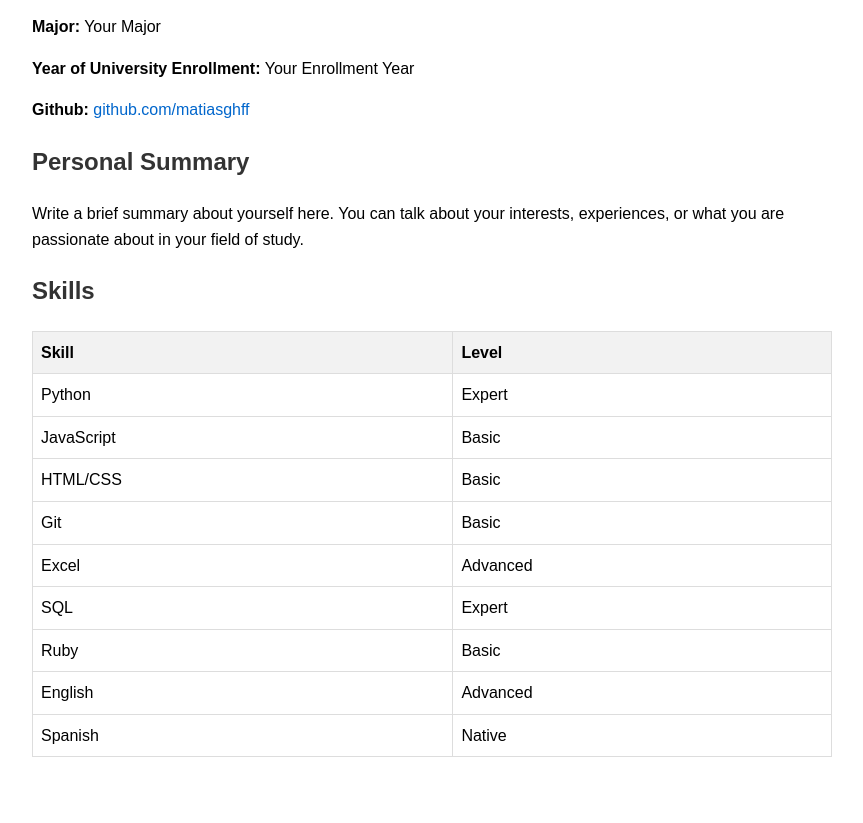
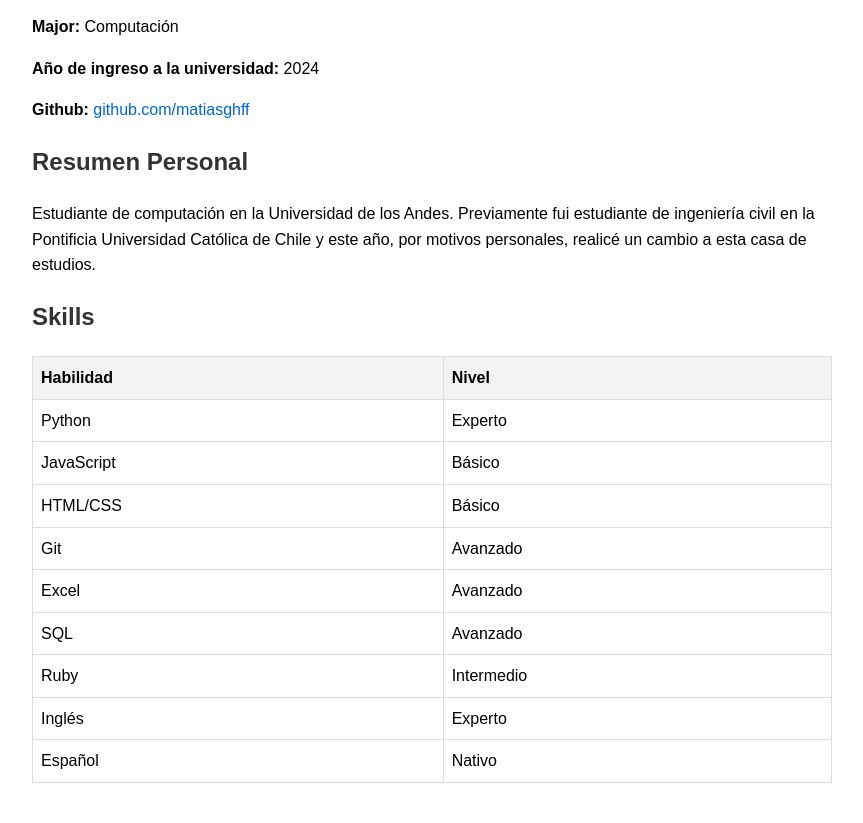
Before and after one commit to matiasghff/matiasghff.github.io, a plain HTML site: page index.html in a window 1280 px wide. Shown: the part 100-923 px from the top of the page, without its empty margins (208-1071 px from the left). Before the commit the page ends 897 px from the top, so only its background shows below. Drawn offline with Linux system fonts and the light colour scheme.

Commit message:
Actualizando datos pagina

```diff
--- a/index.html
+++ b/index.html
@@ -3,7 +3,7 @@
 <head>
     <meta charset="UTF-8">
     <meta name="viewport" content="width=device-width, initial-scale=1.0">
-    <title>Personal Page</title>
+    <title>Página Personal</title>
     <style>
         body {
             font-family: Arial, sans-serif;
@@ -42,57 +42,57 @@
 </head>
 <body>
 
-    <h1>Your Name</h1>
-    <p><strong>Major:</strong> Your Major</p>
-    <p><strong>Year of University Enrollment:</strong> Your Enrollment Year</p>
+    <h1>Matías García-Huidobro</h1>
+    <p><strong>Major:</strong> Computación</p>
+    <p><strong>Año de ingreso a la universidad:</strong> 2024</p>
     <p><strong>Github:</strong> <a href="https://github.com/matiasghff" target="_blank">github.com/matiasghff</a></p>
 
-    <h2>Personal Summary</h2>
+    <h2>Resumen Personal</h2>
     <p>
-        Write a brief summary about yourself here. You can talk about your interests, experiences, or what you are passionate about in your field of study.
+        Estudiante de computación en la Universidad de los Andes. Previamente fui estudiante de ingeniería civil en la Pontificia Universidad Católica de Chile y este año, por motivos personales, realicé un cambio a esta casa de estudios.
     </p>
 
     <h2>Skills</h2>
     <table>
         <tr>
-            <th>Skill</th>
-            <th>Level</th>
+            <th>Habilidad</th>
+            <th>Nivel</th>
         </tr>
         <tr>
             <td>Python</td>
-            <td>Expert</td>
+            <td>Experto</td>
         </tr>
         <tr>
             <td>JavaScript</td>
-            <td>Basic</td>
+            <td>Básico</td>
         </tr>
         <tr>
             <td>HTML/CSS</td>
-            <td>Basic</td>
+            <td>Básico</td>
         </tr>
         <tr>
             <td>Git</td>
-            <td>Basic</td>
+            <td>Avanzado</td>
         </tr>
         <tr>
             <td>Excel</td>
-            <td>Advanced</td>
+            <td>Avanzado</td>
         </tr>
         <tr>
             <td>SQL</td>
-            <td>Expert</td>
+            <td>Avanzado</td>
         </tr>
         <tr>
             <td>Ruby</td>
-            <td>Basic</td>
+            <td>Intermedio</td>
         </tr>
         <tr>
-            <td>English</td>
-            <td>Advanced</td>
+            <td>Inglés</td>
+            <td>Experto</td>
         </tr>
         <tr>
-            <td>Spanish</td>
-            <td>Native</td>
+            <td>Español</td>
+            <td>Nativo</td>
         </tr>
     </table>
 
```
